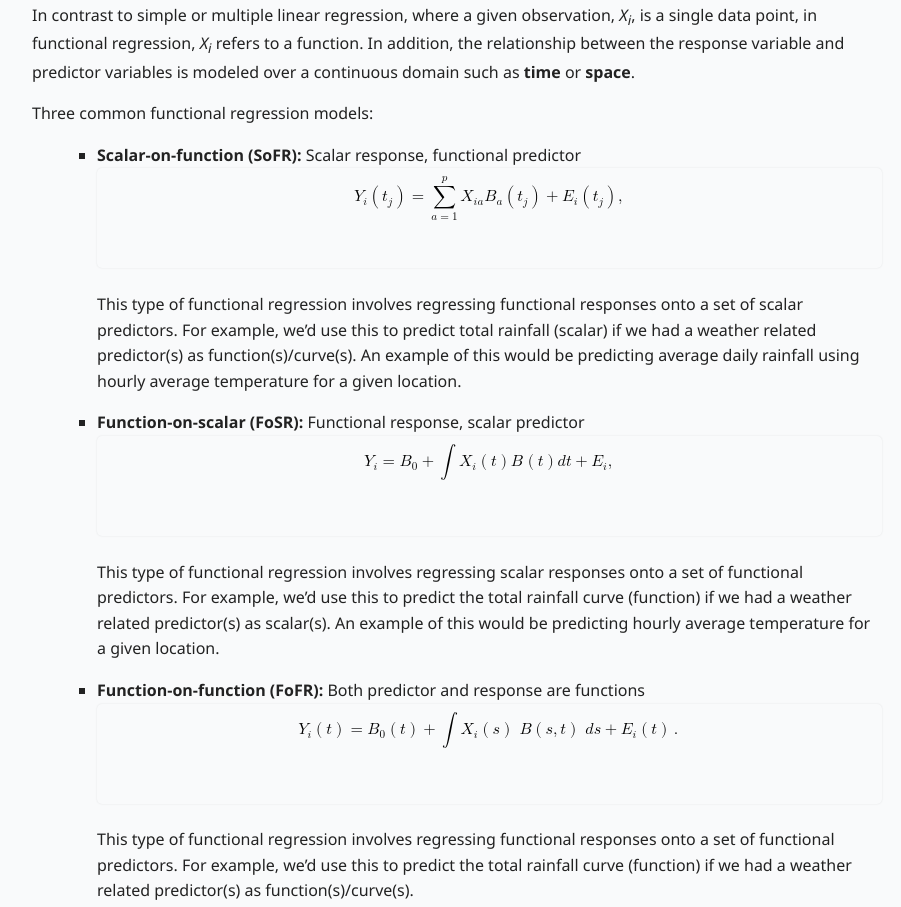
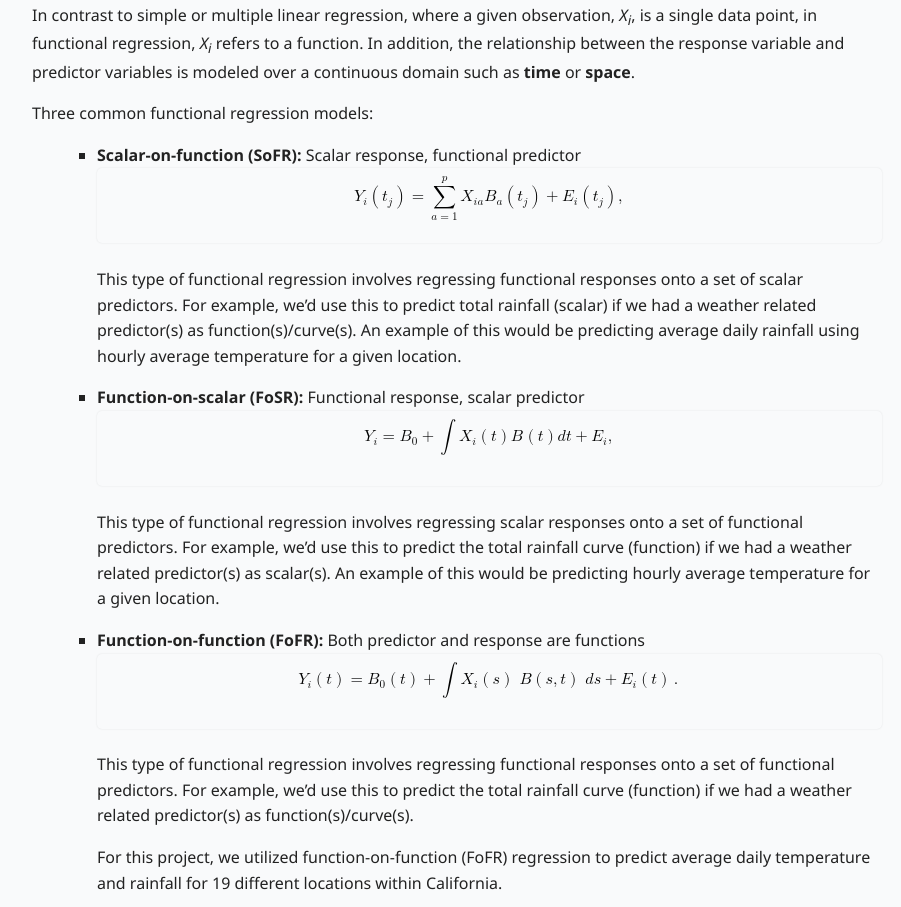
Before and after one commit to kmalneva-usf/LR-group-proj, a plain HTML site: page docs/index.html in a window 1280 px wide. Shown: the part 1022-1929 px from the top of the page, without its empty margins (183-1084 px from the left). Drawn offline with Linux system fonts and the light colour scheme.

```diff
--- a/docs/index.html
+++ b/docs/index.html
@@ -98,7 +98,7 @@
     <iframe
         src="func-sofr.html"
         width="100%"
-        height="100"
+        height="75"
         style="border:none; border-radius: 5px; box-shadow: 0 0 2px rgba(0,0,0,0.1);">
     </iframe>
     <p>
@@ -110,7 +110,7 @@
        <iframe
         src="func-fosr.html"
         width="100%"
-        height="100"
+        height="75"
         style="border:none; border-radius: 5px; box-shadow: 0 0 2px rgba(0,0,0,0.1);">
     </iframe>
     <p>
@@ -123,7 +123,7 @@
        <iframe
         src="func-fofr.html"
         width="100%"
-        height="100"
+        height="75"
         style="border:none; border-radius: 5px; box-shadow: 0 0 2px rgba(0,0,0,0.1);">
     </iframe>
     <p>
```
